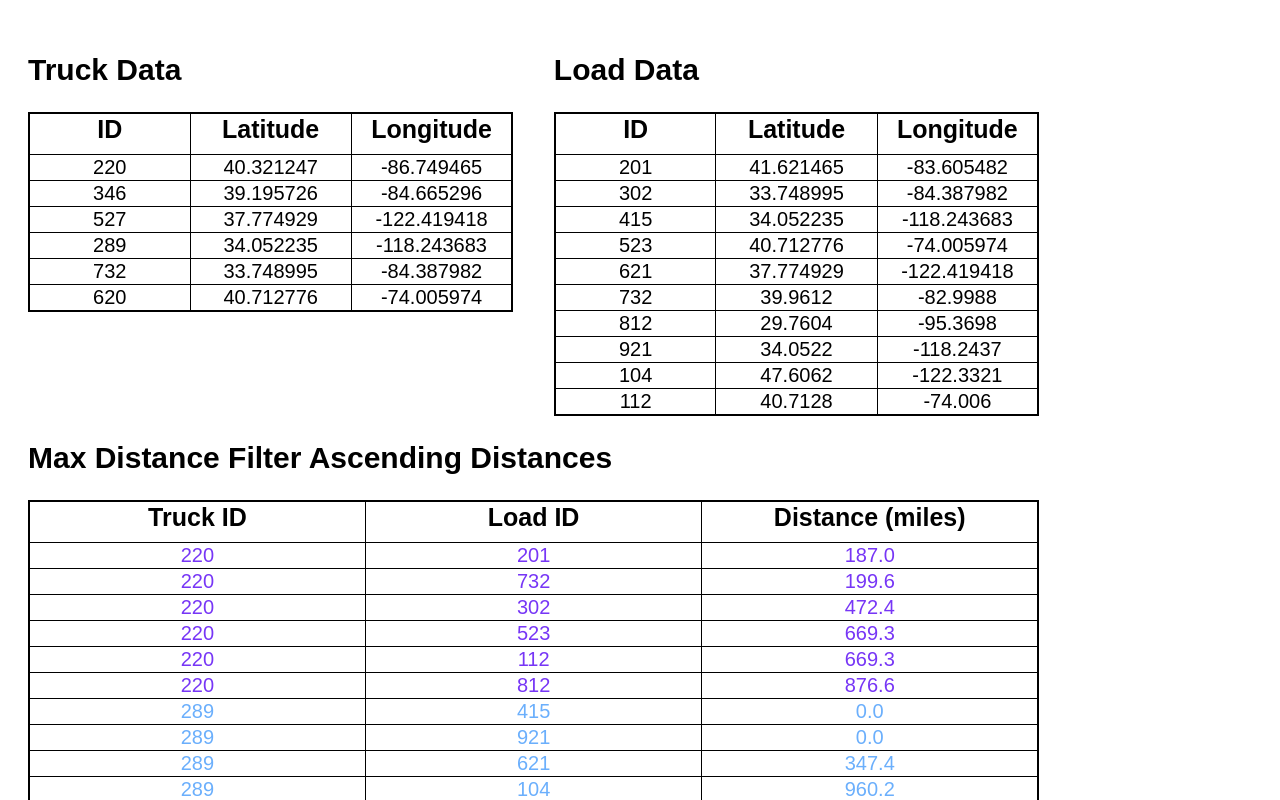
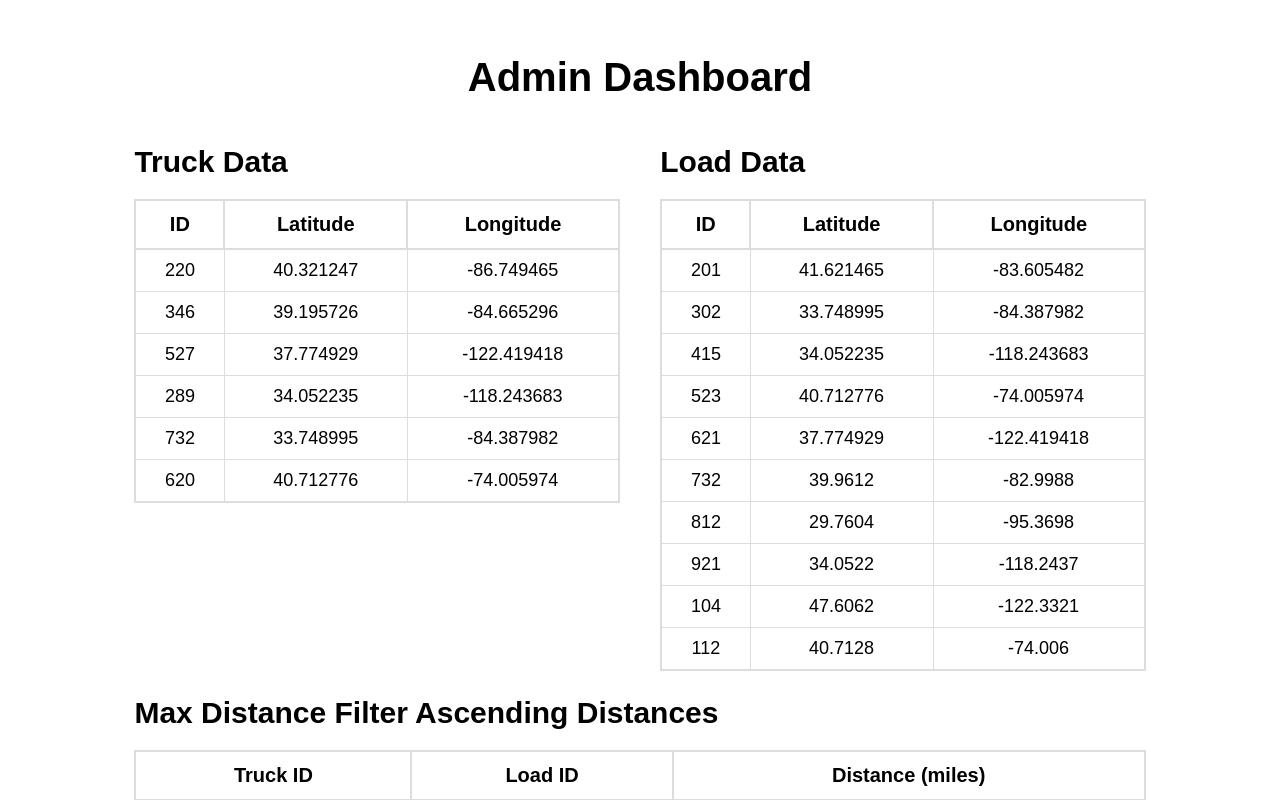
Before and after one commit to q1an-w/codejam2023, a Next.js app in the folder nextapp/: page /truckList in a window 1280 px wide. Shown: the top 800 px of the page. Built offline with nearby package versions, Linux system fonts and the light colour scheme.

Commit message:
working map with manual markers

```diff
--- a/nextapp/app/filtering/databaseController.js
+++ b/nextapp/app/filtering/databaseController.js
@@ -1,4 +1,4 @@
-const fs = require("fs");
+const fs = require('fs')
 
 const initializeDatabase = (filePath) => {
   // Check if the file exists, if not, create an empty array
--- a/nextapp/app/truckList/page.js
+++ b/nextapp/app/truckList/page.js
@@ -7,61 +7,65 @@ import {
   maxDistanceFilter,
 } from "./getList.js";
 
+
 export default function OtherPage() {
-  const yellowPalette = {
+  const Palette = {
     width: "80%",
     margin: "auto",
     color: "black",
     padding: "20px",
     fontFamily: "Arial, sans-serif",
-    margin: "0",
   };
 
   const tableStyle = {
     margin: "auto",
     width: "100%",
     borderCollapse: "collapse",
-    marginTop: "10px",
-    border: "2px solid #000", // Add border to the table
+    marginTop: "20px",
+    border: "2px solid #ddd",
   };
 
   const thStyle = {
-    margin: "auto",
-    paddingBottom: "10px",
-    fontSize: "25px",
+    padding: "12px",
+    fontSize: "20px",
     textAlign: "center",
-    width: "33%",
-    border: "1px solid #000", // Add borders to table headers
+    border: "2px solid #ddd",
   };
 
   const tdStyle = {
-    fontSize: "20px",
+    color: "black",
+    padding: "10px",
+    fontSize: "18px",
     textAlign: "center",
-    width: "33%",
-    border: "1px solid #000", // Add borders to table cells
+    border: "1px solid #ddd",
   };
 
-  // Define a mapping of colors to truck IDs
-  const colorMapping = {};
+  const colorList = [
+    "#FFB380", "#FFD9B3", "#FFB3FF", "#FFFFCC", "#B3E6FF",
+    "#FFD699", "#B3B3FF", "#CCCCB3", "#CCFFCC", "#FFCCCC",
+    "#CCFF99", "#CCFF66", "#FFCCCC", "#B3CCFF", "#CCFF99",
+    "#FFCCFF", "#E6FF99", "#FF99B3", "#FFB3B3", "#B3FFE6",
+    "#CCFFCC", "#E6B3FF", "#CCFF66", "#FFB380", "#E6B3E6",
+    "#B3B3CC", "#FFB3FF", "#FFCCFF", "#B3E6FF", "#B3FFCC"
+  ];
 
-  // Function to generate a random color
-  function getRandomColor() {
-    return "#" + Math.floor(Math.random() * 16777215).toString(16);
-  }
+  const getColorForTruckId = (truckId) => {
+    const randomIndex = Math.floor(Math.random() * colorList.length);
+    return colorList[randomIndex];
+  };
 
-  function getColorForTruckId(truckId) {
-    if (!colorMapping[truckId]) {
-      colorMapping[truckId] = getRandomColor(); // Generate a color for new truck IDs
-    }
-    return colorMapping[truckId];
-  }
+  const generateRowColor = (truckId) => {
+    const color = getColorForTruckId(truckId);
+    return { backgroundColor: color, color: "#fff" };
+  };
 
   return (
-    <main style={yellowPalette}>
+    <div style={{ display: "flex", justifyContent: "center" }}>
+      <div style={Palette}>
+        <h1 style={{ textAlign: "center", fontSize: "40px", marginBottom: "20px" }}>Admin Dashboard</h1>
         <div style={{ display: "flex", justifyContent: "space-between" }}>
           <div style={{ width: "48%" }}>
-          <h2 style={{ fontSize: "30px" }}>Truck Data</h2>
-          {/* Truck Data table */}
+            <h2 style={{ fontSize: "30px", marginBottom: "10px" }}>Truck Data</h2>
             <table style={tableStyle}>
               <thead>
                 <tr>
@@ -82,8 +86,7 @@ export default function OtherPage() {
             </table>
           </div>
           <div style={{ width: "48%" }}>
-          <h2 style={{ fontSize: "30px" }}>Load Data</h2>
-          {/* Load Data table */}
+            <h2 style={{ fontSize: "30px", marginBottom: "10px" }}>Load Data</h2>
             <table style={tableStyle}>
               <thead>
                 <tr>
@@ -105,47 +108,7 @@ export default function OtherPage() {
           </div>
         </div>
 
-      {/* <h2 style={{ fontSize: "30px" }}>Distances</h2>
-      <table style={tableStyle}>
-        <thead>
-          <tr>
-            <th style={thStyle}>Truck ID</th>
-            <th style={thStyle}>Load ID</th>
-            <th style={thStyle}>Distance (miles)</th>
-          </tr>
-        </thead>
-        <tbody>
-          {distances.map((pair, index) => (
-            <tr key={`D${index}`}>
-              <td style={tdStyle}>{pair.truck.id}</td>
-              <td style={tdStyle}>{pair.load.id}</td>
-              <td style={tdStyle}>{pair.distance}</td>
-            </tr>
-          ))}
-        </tbody>
-      </table>
-
-      <h2 style={{ fontSize: "30px" }}>Ascending Distances</h2>
-      <table style={tableStyle}>
-        <thead>
-          <tr>
-            <th style={thStyle}>Truck ID</th>
-            <th style={thStyle}>Load ID</th>
-            <th style={thStyle}>Distance (miles)</th>
-          </tr>
-        </thead>
-        <tbody>
-          {ascendingDistances.map((pair, index) => (
-            <tr key={`D${index}`}>
-              <td style={tdStyle}>{pair.truck.id}</td>
-              <td style={tdStyle}>{pair.load.id}</td>
-              <td style={tdStyle}>{pair.distance}</td>
-            </tr>
-          ))}
-        </tbody>
-      </table> */}
-
-      <h2 style={{ fontSize: "30px" }}>
+        <h2 style={{ fontSize: "30px", marginBottom: "10px" }}>
           Max Distance Filter Ascending Distances
         </h2>
         <table style={tableStyle}>
@@ -158,26 +121,18 @@ export default function OtherPage() {
           </thead>
           <tbody>
             {maxDistanceFilter.map((pair, index) => {
-            const rowColor = getColorForTruckId(pair.truck.id); // Get color for the current truck ID
+              const rowColor = generateRowColor(pair.truck.id);
               return (
-              <tr key={`D${index}`}>
-                <td style={{ ...tdStyle, color: rowColor }}>
-                  {pair.truck.id}
-                </td>
-                <td style={{ ...tdStyle, color: rowColor }}>
-                  {pair.load.id}
-                </td>
-                <td style={{ ...tdStyle, color: rowColor }}>
-                  {pair.distance}
-                </td>
+                <tr key={`D${index}`} style={rowColor}>
+                  <td style={tdStyle}>{pair.truck.id}</td>
+                  <td style={tdStyle}>{pair.load.id}</td>
+                  <td style={tdStyle}>{pair.distance}</td>
                 </tr>
               );
             })}
           </tbody>
         </table>
-
-
-
-    </main>
+      </div>
+    </div>
   );
 }
```
Also changed, not shown: nextapp/app/home/page.js (+2 -13 lines), nextapp/app/maps/page.js (added, +57 -0 lines). Lines whose indentation alone changed are shown as unchanged.
